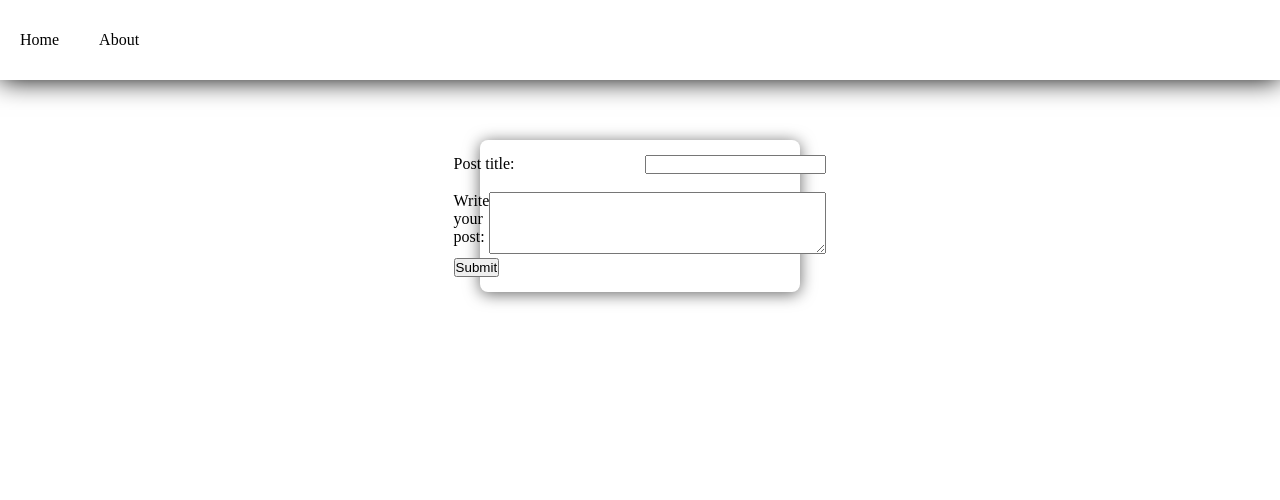
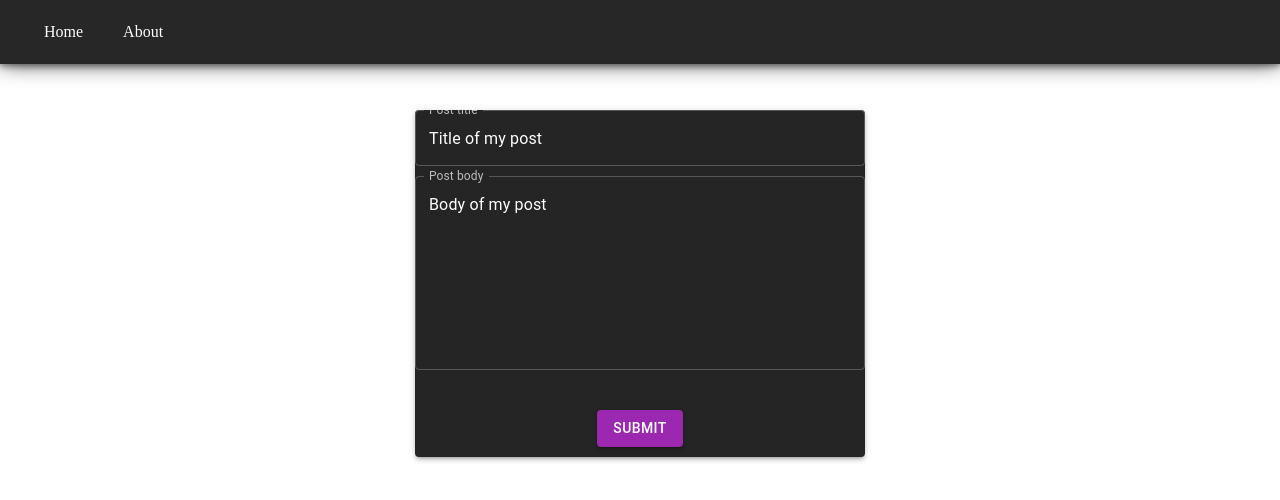
Before and after one commit to MariusMonkam/graphql-apollo-client, a React (Create React App) app: page /about in a window 1280 px wide. Shown: the top 500 px of the page. Built offline with nearby package versions, Linux system fonts and the light colour scheme.

Commit message:
styling with meterial ui & integrating react-hook-form

```diff
--- a/src/components/app/app.component.tsx
+++ b/src/components/app/app.component.tsx
@@ -9,18 +9,38 @@ import Home from "../../pages/home/home.page";
 import "../../common/styles";
 import "./app.component.css";
 import client from "../../common/apollo-client";
+import { createTheme, ThemeProvider } from "@mui/material/styles";
+import { green, purple } from "@mui/material/colors";
+import { Paper } from "@mui/material";
+
+const theme = createTheme({
+  palette: {
+    mode: "dark",
+    primary: {
+      main: purple[500],
+    },
+    secondary: {
+      main: green[500],
+    },
+  },
+});
 
 const App: React.FC = () => {
   return (
     <ApolloProvider client={client}>
+      <ThemeProvider theme={theme}>
         <Router>
+          <Paper>
             <Header />
+          </Paper>
+
           <Routes>
             <Route path="/about" element={<About />} />
 
             <Route path="/" element={<Home />} />
           </Routes>
         </Router>
+      </ThemeProvider>
     </ApolloProvider>
   );
 };
--- a/src/components/header/header.component.css
+++ b/src/components/header/header.component.css
@@ -3,7 +3,7 @@ header {
   top: 0;
   left: 0;
   right: 0;
-  height: 80px;
+  height: 60px;
   display: flex;
   align-items: center;
   box-shadow: 0 0 25px 0 black;
@@ -18,6 +18,6 @@ header li {
 }
 
 header li a {
-  color: black;
+  color: white;
   text-decoration: none;
 }
--- a/src/components/header/header.component.tsx
+++ b/src/components/header/header.component.tsx
@@ -1,3 +1,7 @@
+//import { useTheme } from "@mui/material/styles";
+
+import { Toolbar } from "@mui/material";
+import AppBar from "@mui/material/AppBar";
 import React from "react";
 import { NavLink } from "react-router-dom";
 
@@ -6,7 +10,8 @@ import "./header.component.css";
 const Header: React.FC = () => {
   return (
     <header>
-      <nav>
+      <AppBar component="nav">
+        <Toolbar>
           <ul>
             <li>
               <NavLink to="/">Home</NavLink>
@@ -16,7 +21,8 @@ const Header: React.FC = () => {
               <NavLink to="/about">About</NavLink>
             </li>
           </ul>
-      </nav>
+        </Toolbar>
+      </AppBar>
     </header>
   );
 };
--- a/src/components/posts/posts-form/posts-form.component.tsx
+++ b/src/components/posts/posts-form/posts-form.component.tsx
@@ -1,20 +1,36 @@
 import React from "react";
-import { useForm } from "react-hook-form";
+import { yupResolver } from "@hookform/resolvers/yup";
+import * as yup from "yup";
+import { useForm, Controller } from "react-hook-form";
 import { useCreatePost } from "../../../hooks/posts/useCreatePost";
+import { TextField } from "@mui/material";
 
 import "./posts-form.component.css";
+import Box from "@mui/material/Box";
+import Button from "@mui/material/Button";
+import Paper from "@mui/material/Paper";
+import { useTheme } from "@mui/material/styles";
 
 interface FormData {
   title: string;
   body: string;
 }
 
+const schema = yup.object().shape({
+  title: yup.string().required(),
+  body: yup.string().min(10).max(250).required(),
+});
+
 const PostsForm: React.FC = () => {
+  const theme = useTheme();
   const {
-    register,
     handleSubmit,
+    control,
     formState: { errors },
-  } = useForm<FormData>();
+  } = useForm<FormData>({
+    resolver: yupResolver(schema),
+  });
+
   const createPost = useCreatePost();
 
   const onSubmit = handleSubmit(({ title, body }) => {
@@ -22,43 +38,71 @@ const PostsForm: React.FC = () => {
   });
 
   return (
-    <div className="posts-form">
-      <form onSubmit={onSubmit}>
-        <div className="form-item">
-          <label htmlFor="title">Post title: </label>
+    <form onSubmit={onSubmit}>
+      <Paper elevation={3}>
+        <Box
+          sx={{
+            width: 450,
+            height: 300,
+            maxWidth: "100%",
+          }}
+        >
           <div>
-            <input type="text" {...register("title", { required: true })} />
-            {errors.title && (
-              <div className="errors-validation">Enter Title</div>
-            )}
+            <Controller
+              name="title"
+              control={control}
+              defaultValue="Title of my post"
+              render={({ field }) => (
+                <TextField
+                  {...field}
+                  label="Post title"
+                  variant="outlined"
+                  fullWidth
+                  error={!!errors.title}
+                  helperText={errors.title ? errors.title?.message : ""}
+                />
+              )}
+            />
           </div>
+          <div style={{ paddingTop: 10 }}>
+            <Controller
+              name="body"
+              control={control}
+              defaultValue="Body of my post"
+              render={({ field }) => (
+                <TextField
+                  {...field}
+                  label="Post body"
+                  multiline
+                  rows={7}
+                  variant="outlined"
+                  fullWidth
+                  error={!!errors.body}
+                  helperText={errors.body ? errors.body?.message : ""}
+                />
+              )}
+            />
+          </div>
+        </Box>
+        <div
+          style={{
+            display: "flex",
+            justifyContent: "center",
+            alignItems: "center",
+            paddingBottom: 10,
+            marginBottom: 10,
+          }}
+        >
+          <Button
+            variant="contained"
+            sx={{ backgroundColor: theme.palette.primary.main }}
+          >
+            Submit
+            <input hidden type="submit" />
+          </Button>
         </div>
-        <br />
-        <div className="form-item">
-          <div>
-            <label htmlFor="body"> Write your post: </label>
-          </div>
-
-          <div>
-            <div>
-              <textarea
-                rows={4}
-                cols={40}
-                {...register("body", { required: true, maxLength: 100 })}
-              />{" "}
-            </div>
-            <div>
-              {errors.body && (
-                <span className="errors-validation">Enter the post</span>
-              )}
-            </div>
-          </div>
-        </div>
-        <div>
-          <input type="submit" />
-        </div>
-      </form>
-    </div>
+      </Paper>
+    </form>
   );
 };
 
--- a/src/components/posts/posts-grid/posts-grid-item/posts-grid-item.component.tsx
+++ b/src/components/posts/posts-grid/posts-grid-item/posts-grid-item.component.tsx
@@ -1,14 +1,38 @@
+import {
+  Avatar,
+  ListItem,
+  ListItemAvatar,
+  ListItemText,
+  useTheme,
+} from "@mui/material";
 import React from "react";
 import { IPost } from "../../../../common/interfaces/post.interface";
 import "./posts-grid-item.component.css";
 
 const PostGridItem: React.FC<{ post: IPost }> = ({ post }: { post: IPost }) => {
+  const theme = useTheme();
   return (
-    <div>
-      <p>{post.id}</p>
-      <p>{post.title}</p>
-      <p>{post.body}</p>
-    </div>
+    <ListItem
+      sx={{
+        padding: 1,
+        margin: 1,
+        maxWidth: "100%",
+      }}
+    >
+      <ListItemAvatar>
+        <Avatar sx={{ bgcolor: theme.palette.primary.main }}>{post.id}</Avatar>
+      </ListItemAvatar>
+
+      <ListItemText
+        primaryTypographyProps={{
+          fontSize: 20,
+          fontWeight: "bold",
+          letterSpacing: 0,
+        }}
+        primary={post.title}
+        secondary={post.body}
+      />
+    </ListItem>
   );
 };
 
--- a/src/components/posts/posts-grid/posts-grid.component.tsx
+++ b/src/components/posts/posts-grid/posts-grid.component.tsx
@@ -1,3 +1,4 @@
+import Paper from "@mui/material/Paper";
 import React from "react";
 import { IPost } from "../../../common/interfaces/post.interface";
 import PostGridItem from "./posts-grid-item/posts-grid-item.component";
@@ -8,13 +9,13 @@ interface PostsGridProps {
 }
 const PostGrid: React.FC<PostsGridProps> = ({ posts }: PostsGridProps) => {
   return (
-    <div className="posts-grid">
+    <Paper elevation={3}>
       {posts.map((post) => (
         <div key={post.id}>
           <PostGridItem post={post} />
         </div>
       ))}
-    </div>
+    </Paper>
   );
 };
 
```
Also changed, not shown: package.json (+6 -1 lines), 1 other file (tests, documents, lock files or other folders). Lines whose indentation alone changed are shown as unchanged.
